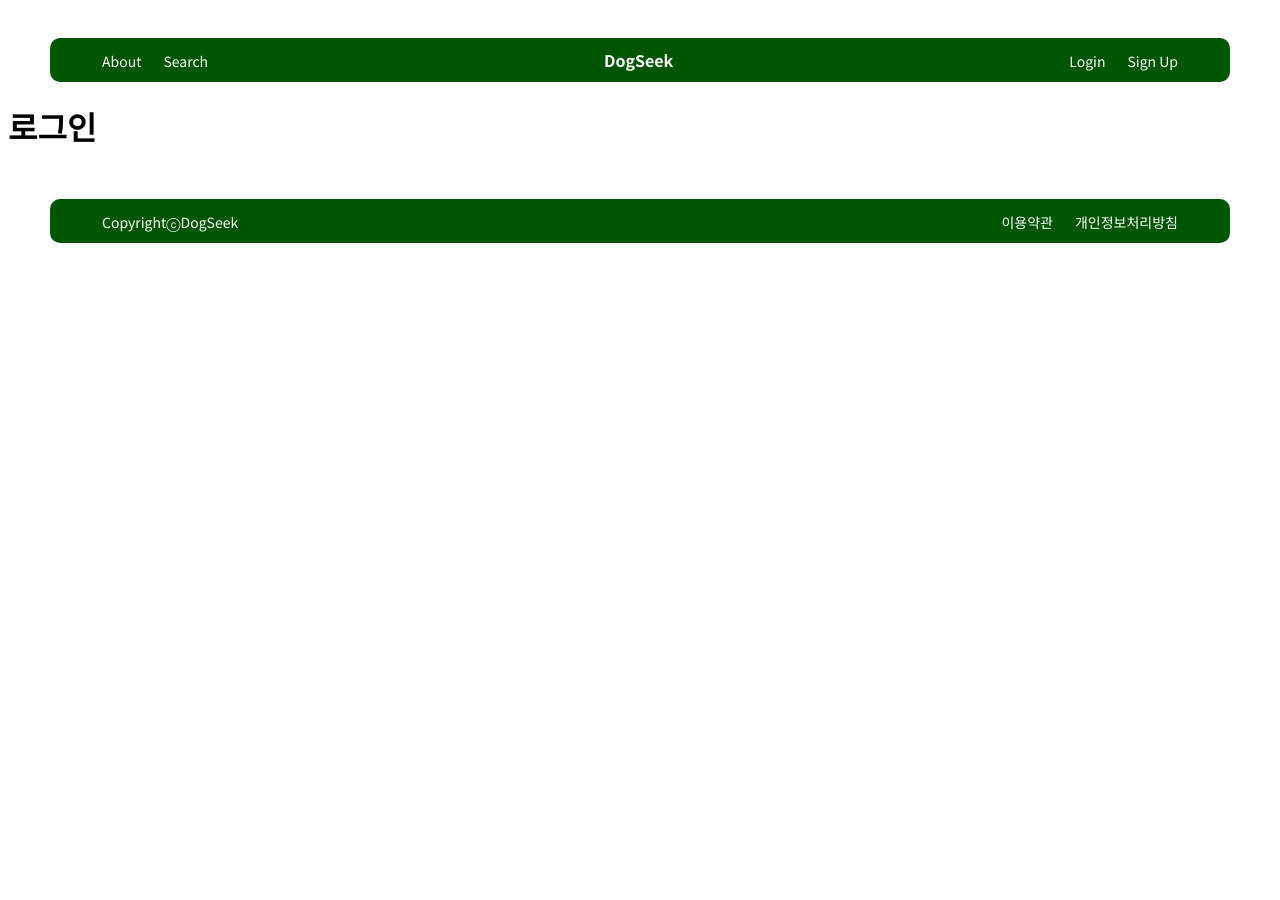
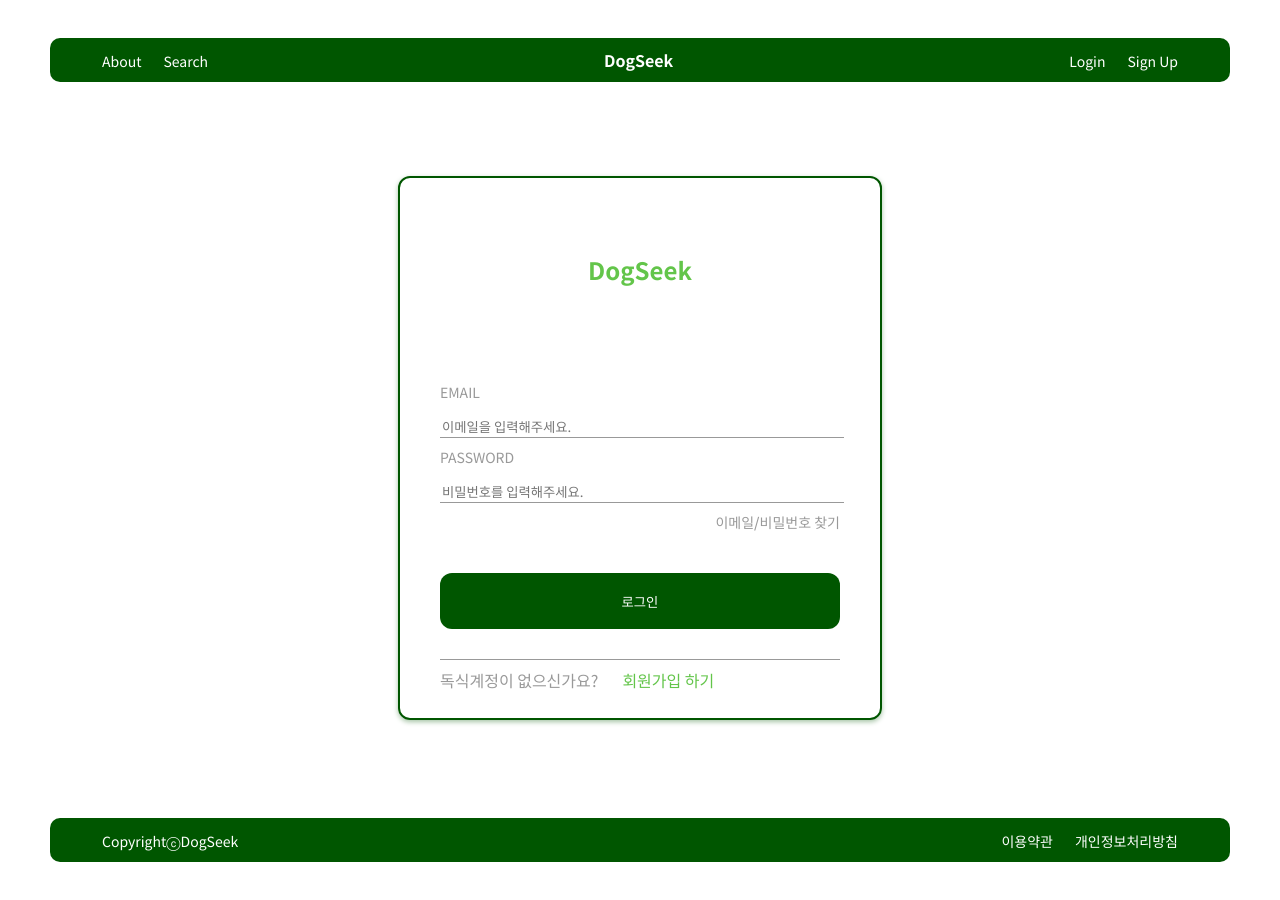
Before and after one commit to sunskwon/Dogpamines_DogSeek_Frontend, a React (Create React App) app: page /login in a window 1280 px wide. Before the commit the page ends 800 px from the top, so only its background shows below. Built offline with nearby package versions, Linux system fonts and the light colour scheme.

Commit message:
[#49] 로그인 화면 구현

```diff
--- a/src/components/common/Header1.js
+++ b/src/components/common/Header1.js
@@ -17,7 +17,7 @@ function Header1(){
                         <a href="/" className={styles.mainText}>DogSeek</a>
                     </div>
                     <div className={styles.containerBox2}>
-                        <a href="/" className={styles.rightText}>Login</a>
+                        <a href="/login" className={styles.rightText}>Login</a>
                         <a href="/" className={styles.rightText}>Sign Up</a>
                     </div>
                 </div>
--- a/src/pages/auth/Login.js
+++ b/src/pages/auth/Login.js
@@ -1,8 +1,51 @@
+import styles from "./Login.module.css";
+import React, {useState, useEffect} from 'react';
+
 function Login(){
+
+    const [email, setEmail] = useState("");
+    const [pwd, setPwd] = useState("");
+
+    const onEmailChange = (e) => setEmail(e.target.value);
+    const onPwdChange = (e) => setPwd(e.target.value);
+    // console.log(`email : ${email}`);
+    console.log(`pwd : ${onPwdChange}`);
 
     return(
 
-        <h1>로그인</h1>
+        <>
+            <div className={styles.container}>
+                <div className={styles.box}>
+                    <div className={styles.titleBox}>
+                        <p className={styles.title}>DogSeek</p>
+                    </div>
+                    <div className={styles.infoBox}>
+                        {/* id */}
+                        <div className={styles.idBox}>
+                            <p>EMAIL</p>
+                            <input placeholder="이메일을 입력해주세요." name="email" onChange={onEmailChange}></input>
+                        </div>
+                        {/* pwd */}
+                        <div className={styles.pwdBox}>
+                            <p>PASSWORD</p>
+                            <input placeholder="비밀번호를 입력해주세요." name="pwd" type="password" onChange={onPwdChange}></input>
+                        </div>
+                        <div className={styles.findBox}>
+                            <p>이메일/비밀번호 찾기</p>
+                        </div>
+                        <div className={styles.loginBtnBox}>
+                            <button>로그인</button>
+                        </div>
+                        <hr></hr>
+                        <div className={styles.signUpBox}>
+                            <span>독식계정이 없으신가요?</span>
+                            <span><a href="/signup">회원가입 하기</a></span>
+                        </div>
+                    </div>
+                </div>
+
+            </div>
+        </>
     )
 }
 
--- /dev/null
+++ b/src/pages/auth/Login.module.css
@@ -0,0 +1,158 @@
+*{
+    font-family: 'Noto Sans KR', 'Poppins';
+}
+
+.container{
+    display: flex;
+    width: 1180px;
+    margin: 0 auto;
+    justify-content: center;
+}
+
+.box {
+    display: flex;
+    width: 480px;
+    height: 540px;
+    border-radius: 12px;
+    border-color: #005600;
+    border-width: 2px;
+    border-style: solid;
+    margin-top: 8%;
+    margin-bottom: 4%;
+    box-shadow: 0px 2px 5px 0px #A6C4A6;
+    /* align-content: space-evenly; */
+    /* justify-items: center; */
+    flex-direction: column;
+}
+
+.titleBox {
+    display: block;
+    width: 100%;
+    height: 60px;
+    margin-top: 50px;
+    justify-content: center;
+    text-align: center;
+}
+
+.title {
+    color: #63C54A;
+    font-weight: bold;
+    font-size: 24px;
+}
+
+.infoBox {
+    display: flex;
+    height: 200px;
+    width: 400px;
+    margin-top: 80px;
+    margin-left: 40px;
+    align-content: space-evenly;
+    justify-items: center;
+    flex-wrap: wrap;        /* 이메일, 비밀번호 박스 세로 정렬*/
+}
+
+.idBox {
+    display: block;
+    height: 45px;
+    width: 100%;
+}
+
+.pwdBox {
+    margin-top: 20px;
+    display: block;
+    height: 45px;
+    width: 100%;
+}
+
+.idBox> input {
+    display: block;
+    width: 100%;
+    border: none;
+    border-bottom: 1px #999999 solid;
+}
+
+.idBox::placeholder {
+    color: #999999;
+    font-size: 16px;
+    font-weight: 500;
+}
+
+.idBox> p {
+    color: #999999;
+    font-size: 14px;
+}
+
+.pwdBox> input {
+    display: block;
+    width: 100%;
+    border: none;
+    border-bottom: 1px #999999 solid;
+}
+
+.pwdBox> p {
+    color: #999999;
+    font-size: 14px;
+}
+
+.findBox {
+    display: block;
+    margin-top: 20px;
+    width: 100%;
+    height: 50px;
+    text-align: end;
+}
+
+.findBox> p {
+    font-size: 14px;
+    font-weight: 500;
+    color: #999999;
+}
+
+.findBox>p:hover {
+    cursor: pointer;
+}
+
+.loginBtnBox {
+    display: block;
+    margin-top: 25px;
+    width: 100%;
+    height: 56px;
+}
+
+.loginBtnBox> button {
+    display: block;
+    width: 100%;
+    height: 100%;
+    background-color: #005600;
+    color: white;
+    border: none;
+    border-radius: 12px;
+}
+
+.loginBtnBox>button:hover {
+    cursor: pointer;
+}
+
+.infoBox> hr {
+    margin-top: 30px;
+    background: #999999;
+    width: 100%;
+    height: 1px;
+    border: 0;
+}
+
+.signUpBox {
+    display: block;
+    width: 100%;
+    margin-left: -10px;
+}
+
+.signUpBox> span {
+    font-size: 16px;
+    color: #999999;
+}
+
+.signUpBox>span> a {
+    margin-left: 14px;
+    color: #63C54A;
+}
```
